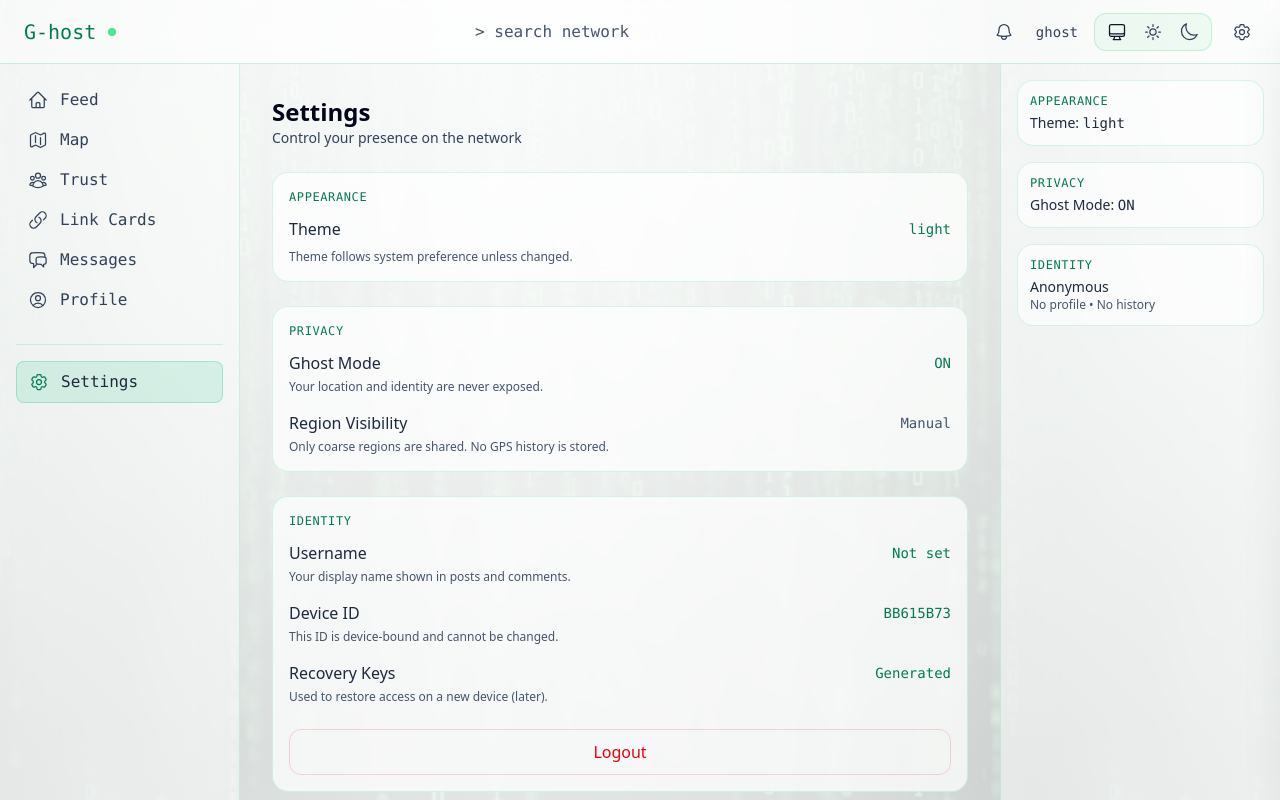
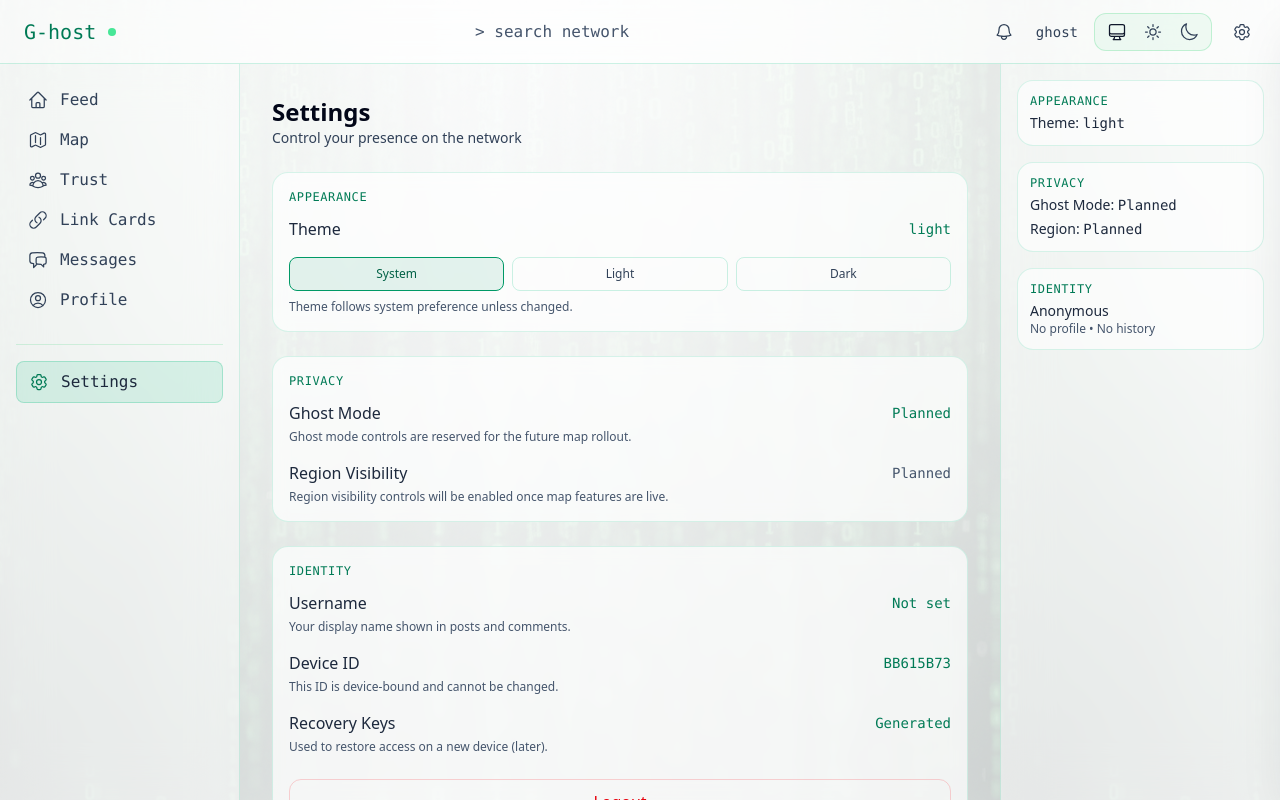
Before and after one commit to Zephy88r/AnoN, a React (Vite) app in the folder frontend/: page /app/settings in a window 1280 px wide. Built offline with nearby package versions, Linux system fonts and the light colour scheme; no server answers.

Commit message:
setting updated

```diff
--- a/frontend/src/components/UtilityPanel.tsx
+++ b/frontend/src/components/UtilityPanel.tsx
@@ -107,7 +107,7 @@ export default function UtilityPanel() {
     }
 
     function MapUtility() {
-    const ghostMode = true; // UI mirror (map owns real toggle)
+    const ghostMode = true;
     const region = "NEPAL • BAGMATI";
 
     const { geoState, pings } = useGeoPings({
@@ -152,7 +152,10 @@ export default function UtilityPanel() {
 
         <UtilityCard title="Privacy">
             <div className="text-sm text-slate-800 dark:text-green-200">
-            Ghost Mode: <span className="font-mono">ON</span>
+            Ghost Mode: <span className="font-mono">Planned</span>
+            </div>
+            <div className="text-sm text-slate-800 dark:text-green-200 mt-1">
+            Region: <span className="font-mono">Planned</span>
             </div>
         </UtilityCard>
 
--- a/frontend/src/pages/Settings.tsx
+++ b/frontend/src/pages/Settings.tsx
@@ -8,7 +8,7 @@ const card =
     "rounded-2xl border border-emerald-500/15 dark:border-green-500/20 bg-white/70 dark:bg-black/50 backdrop-blur p-4";
 
 export default function Settings() {
-    const { resolvedTheme } = useTheme();
+    const { themeMode, setThemeMode, resolvedTheme } = useTheme();
     const navigate = useNavigate();
 
     // stable anon id (shortened for display)
@@ -20,7 +20,6 @@ export default function Settings() {
     const [username, setUsername] = useState(getMyUsername());
 
     useEffect(() => {
-        setUsername(getMyUsername());
         return onSessionIdentityUpdated(() => {
             setUsername(getMyUsername());
         });
@@ -55,6 +54,42 @@ export default function Settings() {
             </span>
             </div>
 
+            <div className="mt-4 grid grid-cols-3 gap-2">
+            <button
+                type="button"
+                onClick={() => setThemeMode("system")}
+                className={`rounded-lg border px-3 py-2 text-xs font-medium transition-colors ${
+                    themeMode === "system"
+                        ? "border-emerald-600 bg-emerald-600/10 text-emerald-800 dark:border-green-400 dark:bg-green-500/15 dark:text-green-100"
+                        : "border-emerald-500/20 text-slate-700 hover:bg-emerald-500/10 dark:border-green-500/25 dark:text-green-200 dark:hover:bg-green-500/10"
+                }`}
+            >
+                System
+            </button>
+            <button
+                type="button"
+                onClick={() => setThemeMode("light")}
+                className={`rounded-lg border px-3 py-2 text-xs font-medium transition-colors ${
+                    themeMode === "light"
+                        ? "border-emerald-600 bg-emerald-600/10 text-emerald-800 dark:border-green-400 dark:bg-green-500/15 dark:text-green-100"
+                        : "border-emerald-500/20 text-slate-700 hover:bg-emerald-500/10 dark:border-green-500/25 dark:text-green-200 dark:hover:bg-green-500/10"
+                }`}
+            >
+                Light
+            </button>
+            <button
+                type="button"
+                onClick={() => setThemeMode("dark")}
+                className={`rounded-lg border px-3 py-2 text-xs font-medium transition-colors ${
+                    themeMode === "dark"
+                        ? "border-emerald-600 bg-emerald-600/10 text-emerald-800 dark:border-green-400 dark:bg-green-500/15 dark:text-green-100"
+                        : "border-emerald-500/20 text-slate-700 hover:bg-emerald-500/10 dark:border-green-500/25 dark:text-green-200 dark:hover:bg-green-500/10"
+                }`}
+            >
+                Dark
+            </button>
+            </div>
+
             <div className="mt-2 text-xs text-slate-600 dark:text-green-300/70">
             Theme follows system preference unless changed.
             </div>
@@ -73,12 +108,12 @@ export default function Settings() {
                 Ghost Mode
             </span>
             <span className="font-mono text-sm text-emerald-700 dark:text-green-300">
-                ON
+                Planned
             </span>
             </div>
 
             <div className="mt-1 text-xs text-slate-600 dark:text-green-300/70">
-            Your location and identity are never exposed.
+            Ghost mode controls are reserved for the future map rollout.
             </div>
 
             <div className="mt-4 flex items-center justify-between">
@@ -86,12 +121,12 @@ export default function Settings() {
                 Region Visibility
             </span>
             <span className="font-mono text-sm text-slate-600 dark:text-green-300/70">
-                Manual
+                Planned
             </span>
             </div>
 
             <div className="mt-1 text-xs text-slate-600 dark:text-green-300/70">
-            Only coarse regions are shared. No GPS history is stored.
+            Region visibility controls will be enabled once map features are live.
             </div>
         </div>
 
--- /dev/null
+++ b/frontend/src/services/preferences.ts
@@ -0,0 +1,29 @@
+import type { GeoMode } from "./geo";
+import { storage } from "./storage";
+
+const GHOST_MODE_KEY = "ghost_mode";
+const GHOST_MODE_VERSION = 1;
+const GHOST_MODE_EVENT = "ghost-mode-updated";
+
+export function getGhostModePreference(): GeoMode {
+  const value = storage.getJSON<GeoMode>(GHOST_MODE_KEY, "ghost", {
+    version: GHOST_MODE_VERSION,
+    migrate: (raw) => (raw === "reveal" ? "reveal" : "ghost"),
+  });
+  return value === "reveal" ? "reveal" : "ghost";
+}
+
+export function setGhostModePreference(mode: GeoMode): void {
+  storage.setJSON<GeoMode>(GHOST_MODE_KEY, mode, { version: GHOST_MODE_VERSION });
+  if (typeof window !== "undefined") {
+    window.dispatchEvent(new Event(GHOST_MODE_EVENT));
+  }
+}
+
+export function onGhostModePreferenceUpdated(listener: () => void): () => void {
+  if (typeof window === "undefined") {
+    return () => {};
+  }
+  window.addEventListener(GHOST_MODE_EVENT, listener);
+  return () => window.removeEventListener(GHOST_MODE_EVENT, listener);
+}
```
